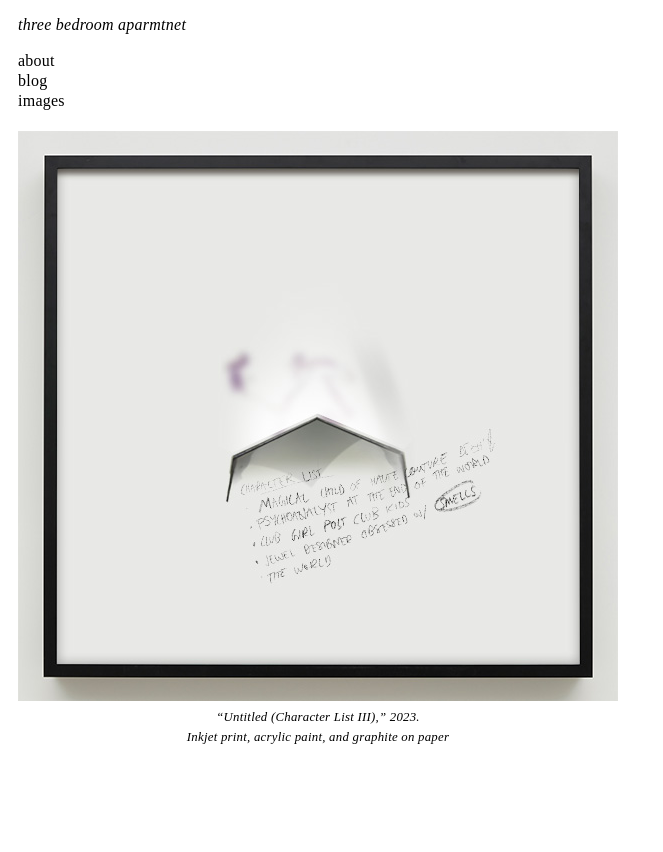
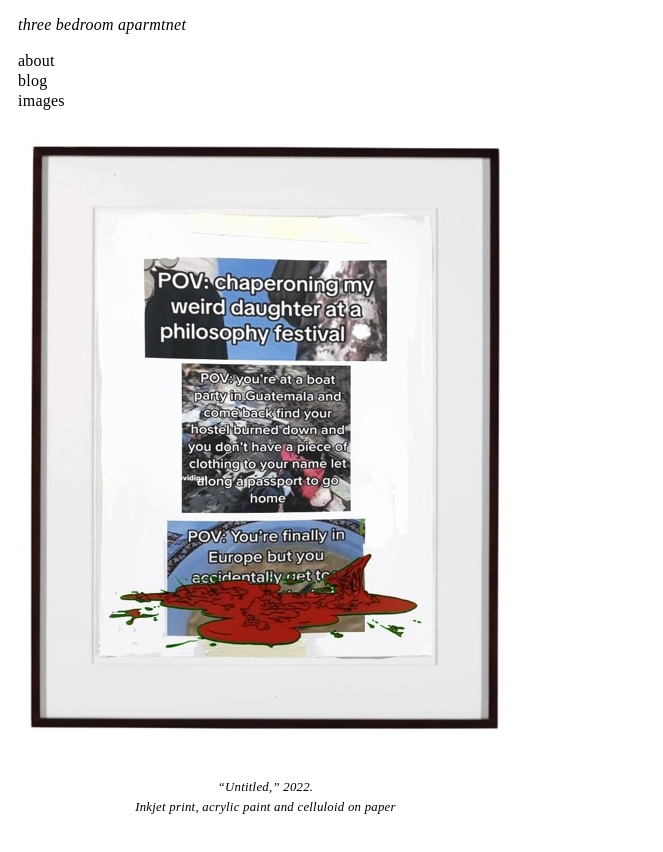
Before and after one commit to three-bedroom-apartment/TBA, an Eleventy site: page src/index.md in a window 1280 px wide. Shown: the part 324-1176 px from the top of the page, without its empty margins (0-663 px from the left). Built offline with nearby package versions, Linux system fonts and the light colour scheme; Eleventy itself is replaced by a stand-in of ours; files that its build step writes are made by us from their sources.

Commit message:
Update index.md

```diff
--- a/src/index.md
+++ b/src/index.md
@@ -5,8 +5,8 @@ tags: page
 ---
 
 <figure>
-<img src="assets/images/halo.jpg" alt="Technology Doesn't Deliver On It's Promises Anymore">
-<figcaption>“Untitled (Character List III),” 2023.<br>Inkjet print, acrylic paint, and graphite on paper</figcaption>
+<img src="assets/images/philosophy.jpg" alt="Untitled">
+<figcaption>“Untitled,” 2022.<br>Inkjet print, acrylic paint and celluloid on paper</figcaption>
 </figure>
 
 ***
```
